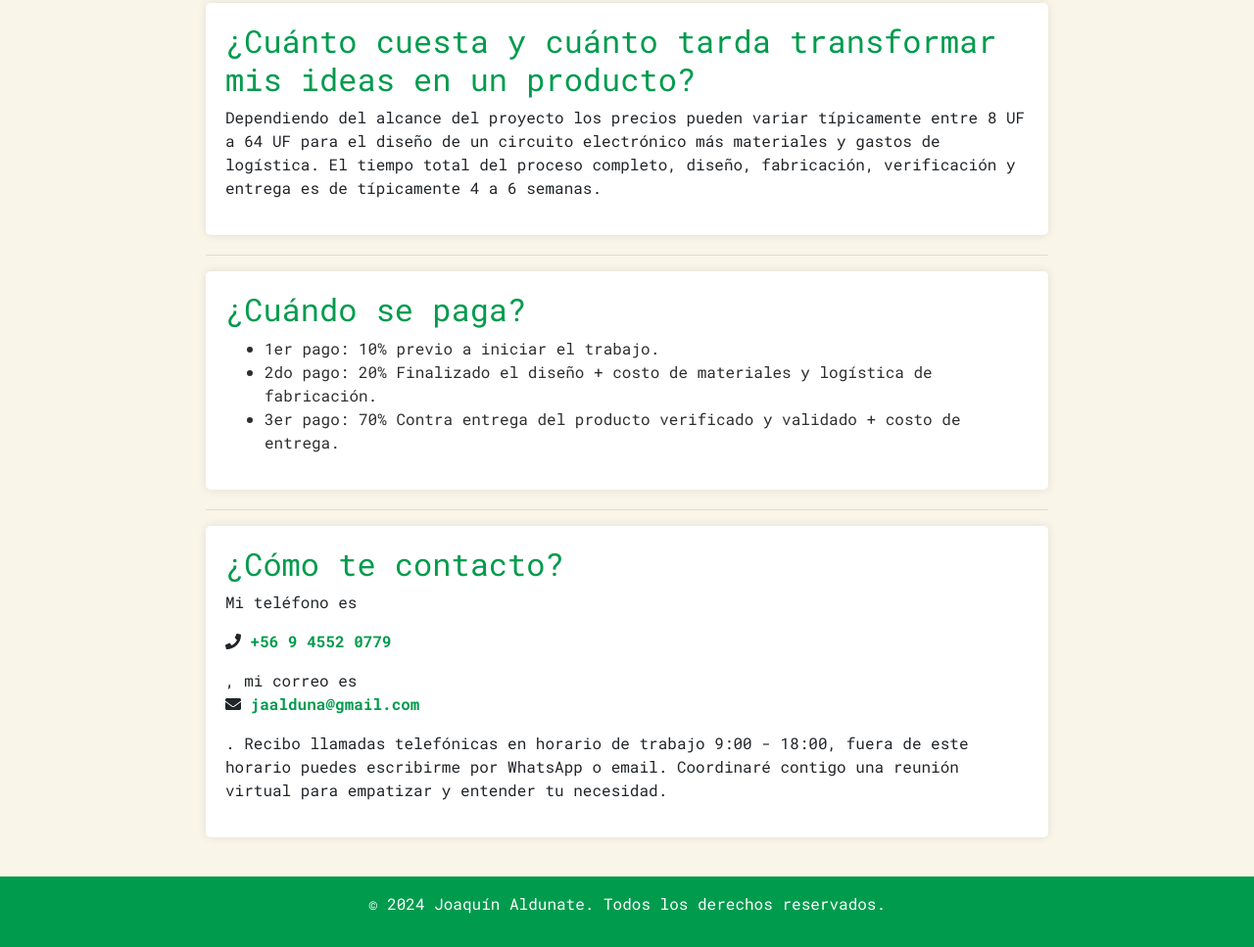
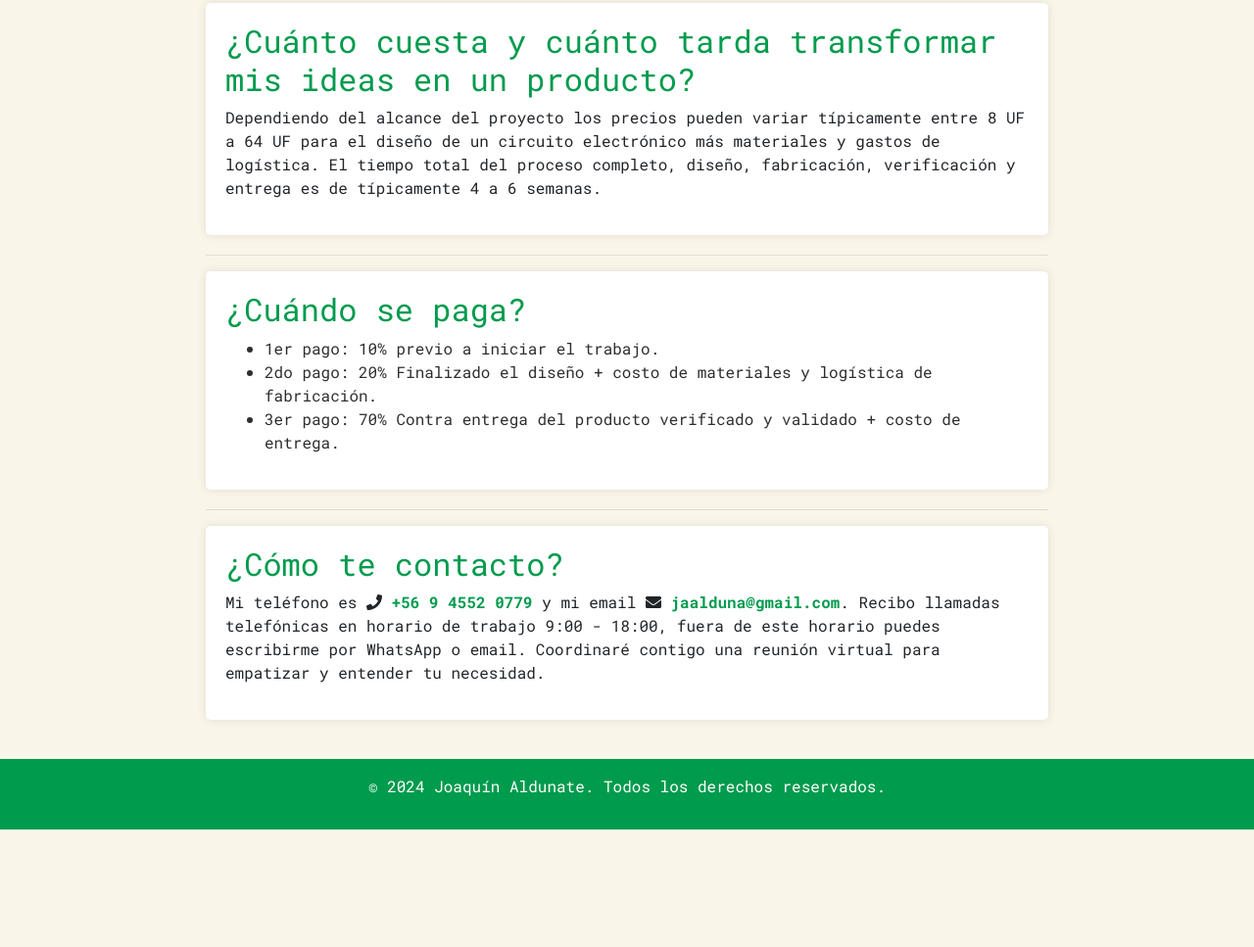
Before and after one commit to jaalduna/miweb, a plain HTML site: page index.html in a window 1280 px wide. Shown: the part 1292-2259 px from the top of the page at 98% size. After the commit the page ends 2139 px from the top, so only its background shows below. Drawn offline with nearby package versions, Linux system fonts and the light colour scheme.

Commit message:
Format change on contact area

```diff
--- a/index.html
+++ b/index.html
@@ -64,11 +64,9 @@
         <hr>
         <section>
             <h2>¿Cómo te contacto?</h2>
-            <p>Mi teléfono es                 <p><i class="fa fa-phone"></i>
-   <a href="https://wa.me/56945520779?text=Hola%20Joaqu%C3%ADn.%0A%0AMe%20gustar%C3%ADa%20discutir%20contigo%20mi%20proyecto/idea.%0A%0ASaludos!" target="_blank" class="contact-link">+56 9 4552 0779</a>
-</p>, mi correo es <p><i class="fa fa-envelope"></i>
-   <a href="https://mail.google.com/mail/?view=cm&fs=1&to=jaalduna@gmail.com&su=Consulta&body=Hola%20Joaqu%C3%ADn.%0A%0AMe%20gustar%C3%ADa%20discutir%20contigo%20mi%20proyecto/idea.%0A%0ASaludos!" target="_blank" class="contact-link">jaalduna@gmail.com</a>
-</p>. Recibo llamadas telefónicas en horario de trabajo 9:00 - 18:00, fuera de este horario puedes escribirme por WhatsApp o email. Coordinaré contigo una reunión virtual para empatizar y entender tu necesidad.</p>
+            <p>Mi teléfono es <i class="fa fa-phone"></i>
+   <a href="https://wa.me/56945520779?text=Hola%20Joaqu%C3%ADn.%0A%0AMe%20gustar%C3%ADa%20discutir%20contigo%20mi%20proyecto/idea.%0A%0ASaludos!" target="_blank" class="contact-link">+56 9 4552 0779</a> y mi email <i class="fa fa-envelope"></i>
+   <a href="https://mail.google.com/mail/?view=cm&fs=1&to=jaalduna@gmail.com&su=Consulta&body=Hola%20Joaqu%C3%ADn.%0A%0AMe%20gustar%C3%ADa%20discutir%20contigo%20mi%20proyecto/idea.%0A%0ASaludos!" target="_blank" class="contact-link">jaalduna@gmail.com</a>. Recibo llamadas telefónicas en horario de trabajo 9:00 - 18:00, fuera de este horario puedes escribirme por WhatsApp o email. Coordinaré contigo una reunión virtual para empatizar y entender tu necesidad.</p>
         </section>
     </div>
     <footer class="bg-primary text-white text-center py-3">
```
